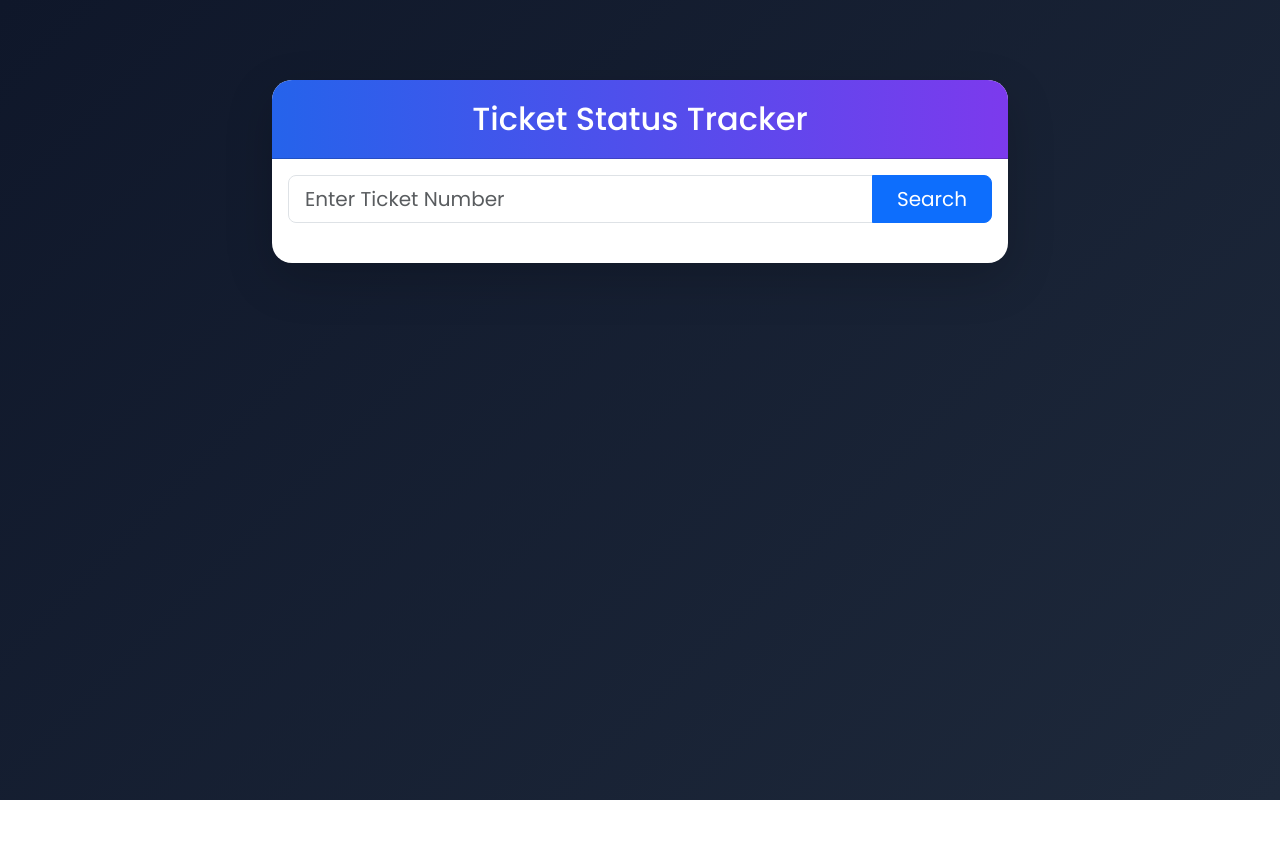
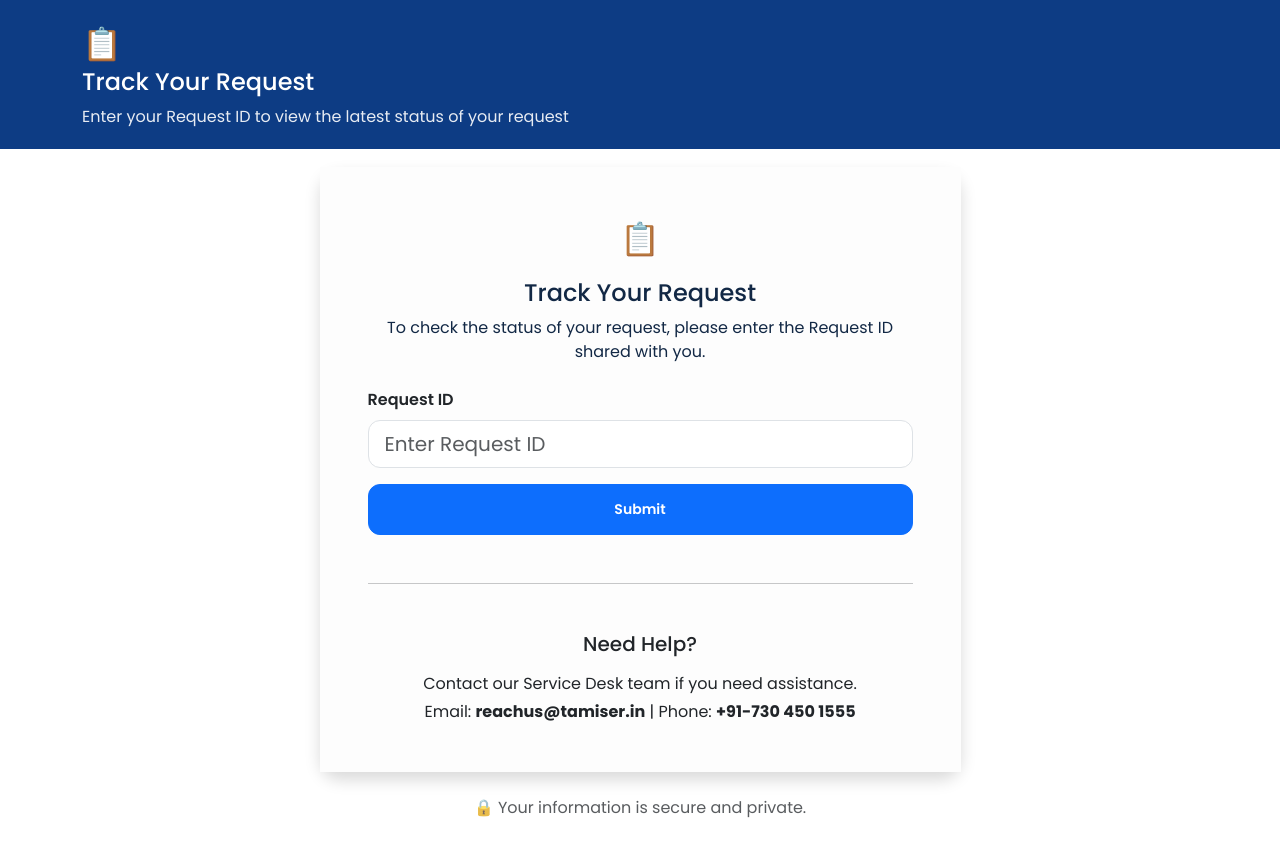
Before and after one commit to Muhilan25/ticket-status-tracker, a website: page public/index.html in a window 1280 px wide. Before the commit the page ends 800 px from the top, so only its background shows below. Drawn offline with nearby package versions, Linux system fonts and the light colour scheme.

Commit message:
ui page update

```diff
--- a/public/index.html
+++ b/public/index.html
@@ -3,56 +3,110 @@
 <head>
 <meta charset="UTF-8">
 <meta name="viewport" content="width=device-width, initial-scale=1.0">
-    <title>Ticket Status Tracker</title>
 
-    <!-- Bootstrap 5 -->
+<title>Track Your Request</title>
+<!-- Font Awesome Icons -->
+<link rel="stylesheet" href="https://cdnjs.cloudflare.com/ajax/libs/font-awesome/6.4.0/css/all.min.css">
 <link href="https://cdn.jsdelivr.net/npm/bootstrap@5.3.3/dist/css/bootstrap.min.css" rel="stylesheet">
-
-    <!-- Google Fonts -->
 <link href="https://fonts.googleapis.com/css2?family=Poppins:wght@300;400;500;600;700&display=swap" rel="stylesheet">
 
 <link rel="stylesheet" href="style.css">
 </head>
+
 <body>
 
-<div class="main-wrapper">
+<!-- Top Banner -->
+<div class="hero-section">
+    <div class="container">
+        <div class="hero-title">
+   <div class="hero-icon-box">
+         📋
+    </div>
+        <h4>Track Your Request</h4>
+        <p >Enter your Request ID to view the latest status of your request</p>
+    </div>
+</div>
+</div>
 
-    <div class="container">
+<!-- Main Card -->
+<div class="container py-5">
 
     <div class="row justify-content-center">
 
-            <div class="col-lg-8">
+        <div class="col-lg-7">
 
-                <div class="card shadow-lg border-0 ticket-card">
+            <div class="card main-card border-0 shadow">
 
-                    <div class="card-header text-center">
-                        <h2 class="mb-0"> Ticket Status Tracker</h2>
+                <div class="card-body p-5" style="background-color: #fdfdfd;">
+
+                    <div class="text-center mb-4">
+
+                        <div class="hero-icon-box">
+                            📋
                         </div>
 
-                    <div class="card-body">
+                        <h4 class="request-head mt-3">
+                            Track Your Request
+                        </h4>
 
-                        <div class="input-group input-group-lg">
+                        <p class="request-para" >
+                            To check the status of your request, please enter the Request ID shared with you.
+                        </p>
+
+                    </div>
+
+                    <div class="mb-3">
+
+                        <label class="form-label fw-semibold">
+                            Request ID
+                        </label>
 
                         <input
                             type="text"
                             id="ticketNo"
-                                class="form-control"
-                                placeholder="Enter Ticket Number">
-
-                            <button
-                                class="btn btn-primary px-4"
-                                onclick="searchTicket()">
-                                Search
-                            </button>
+                            class="form-control form-control-lg"
+                            placeholder="Enter Request ID "
+                        >
 
                     </div>
 
+                    <button
+                        class="btn btn-primary btn-sm w-100"
+                        onclick="searchTicket()"
+                    >
+                        Submit
+                    </button>
+
                     <div id="result" class="mt-4"></div>
+
+                    <hr class="my-5">
+
+                    <div class="text-center">
+
+                        <h5 class="mb-3">
+                            Need Help?
+                        </h5>
+
+                        <p class="mb-1">
+                            Contact our Service Desk team if you need assistance.
+                        </p>
+
+                        <p class="mb-0">
+                            Email:
+                            <strong>reachus@tamiser.in</strong>
+                            |
+                            Phone:
+                            <strong>+91-730 450 1555</strong>
+                        </p>
 
                     </div>
 
                 </div>
 
+            </div>
+
+            <div class="text-center mt-4 text-muted">
+                🔒 Your information is secure and private.
             </div>
 
         </div>
@@ -62,7 +116,6 @@
 </div>
 
 <script src="script.js"></script>
-<script src="https://cdn.jsdelivr.net/npm/bootstrap@5.3.3/dist/js/bootstrap.bundle.min.js"></script>
 
 </body>
 </html>
--- a/public/script.js
+++ b/public/script.js
@@ -38,35 +38,87 @@ async function searchTicket() {
         }
 
         resultDiv.innerHTML = `
-            <div class="card shadow-sm border-0 result-card">
-                <div class="card-header bg-success text-white">
-                    <h5 class="mb-0">Ticket Details</h5>
-                </div>
-                <div class="card-body">
-                    <div class="table-responsive">
-                        <table class="table table-bordered align-middle">
-                            <tbody>
-                                ${row("Ticket Number", data.ticketNo)}
-                                ${row("Subject", data.subject)}
-                                ${row("Date Created", data.date)}
-                                ${row("Due By", data.dueBy)}
-                                ${row("Requester Name", data.requesterName)}
-                                ${row("Requester Email", data.requesterEmail)}
-                                <tr>
-                                    <th>Status</th>
-                                    <td>${statusBadge(data.status)}</td>
-                                </tr>
-                                ${row("Priority", data.priority)}
-                                ${row("display", data.display_id)}
-                                ${row("Assigned Technician", data.technician)}
-                                ${row("Group", data.group)}
-                                ${row("Category", data.category)}
-                                ${row("Site", data.site)}
-                            </tbody>
-                        </table>
-                    </div>
-                </div>
-            </div>`;
+<div class="ticket-result">
+
+    <div class="card border-0 shadow-sm mb-4">
+
+        <div class="card-header bg-white">
+            <h4 class="mb-0">📋 Request Details</h4>
+        </div>
+
+        <div class="card-body p-0">
+
+            <table class="table table-bordered mb-0">
+
+                <tr>
+                    <th width="35%">Ticket Number</th>
+                    <td>${data.displayId || data.ticketNo}</td>
+                </tr>
+
+                <tr>
+                    <th>Current Status</th>
+                    <td>
+                        <span class="badge status-badge">
+                            ${data.status}
+                        </span>
+                    </td>
+                </tr>
+
+                <tr>
+                    <th>Priority</th>
+                    <td>${data.priority || "-"}</td>
+                </tr>
+
+                <tr>
+                    <th>Created Date</th>
+                    <td>${data.date || "-"}</td>
+                </tr>
+
+                <tr>
+                    <th>Last Updated</th>
+                    <td>${data.date || "-"}</td>
+                </tr>
+
+            </table>
+
+        </div>
+
+    </div>
+
+    <div class="card border-0 shadow-sm mb-4">
+
+        <div class="card-body">
+
+            <h4>📝 Resolution Summary</h4>
+
+            <p class="mb-0">
+                ${data.subject || "No summary available"}
+            </p>
+
+        </div>
+
+    </div>
+
+
+
+    <div class="card border-0 shadow-sm">
+
+        <div class="card-body">
+
+            <h5>🎧 Need Assistance?</h5>
+
+            <p class="mb-0">
+                Contact Service Desk and quote
+                <strong>${data.displayId}</strong>
+            </p>
+
+        </div>
+
+    </div>
+
+</div>
+`;
+
 
     } catch (err) {
         resultDiv.innerHTML = `
--- a/public/style.css
+++ b/public/style.css
@@ -1,61 +1,121 @@
-body {
-    font-family: 'Poppins', sans-serif;
-    background: linear-gradient(
-        135deg,
-        #0f172a,
-        #1e293b
-    );
-    min-height: 100vh;
+body{
+    font-family:'Poppins',sans-serif;
+    background:#ffffff;
 }
 
-.main-wrapper {
-    padding-top: 80px;
+
+.hero-section{
+    background:#0d3c84;
+    color:#fff;
+    padding:20px 0;
 }
 
-.ticket-card {
-    border-radius: 20px;
-    overflow: hidden;
+.hero-section h1{
+    font-weight:500;
+    margin-bottom:10px;
 }
 
-.card-header {
-    background: linear-gradient(
-        90deg,
-        #2563eb,
-        #7c3aed
-    );
-    color: white;
-    padding: 20px;
+.hero-icon{
+    width:70px;
+    height:70px;
+    border:2px solid rgba(255,255,255,.4);
+    border-radius:50%;
+    display:flex;
+    align-items:center;
+    justify-content:center;
 }
 
-.form-control {
-    border-radius: 10px 0 0 10px;
+.hero-icon-box{
+    font-size:32px;
+    color:white;
 }
 
-.btn-primary {
-    border-radius: 0 10px 10px 0;
+
+.hero-section p{
+    margin:0;
+    opacity:.9;
 }
 
-.table {
-    border-radius: 12px;
-    overflow: hidden;
+.main-card{
+    border-radius:20px;
+    margin-top:-30px;
 }
 
-.table th {
-    background: #0f172a;
-    color: white;
+.icon-box{
+    font-size:50px;
 }
 
-.result-card {
-    animation: fadeIn 0.4s ease-in-out;
+.form-control{
+    border-radius:12px;
 }
 
-@keyframes fadeIn {
-    from {
-        opacity: 0;
-        transform: translateY(15px);
-    }
-    to {
-        opacity: 1;
-        transform: translateY(0);
-    }
+.btn-primary{
+    border-radius:12px;
+    padding:14px;
+    font-weight:600;
 }
+
+#result .card{
+    border-radius:15px;
+}
+
+.request-head {
+    color: #122845;
+}
+.request-para {
+    color: #122845;
+    font-size: 16px;
+}
+.ticket-result .card{
+    border-radius:16px;
+}
+
+.status-badge{
+    background:#d1fae5;
+    color:#166534;
+    padding:8px 15px;
+    border-radius:20px;
+}
+
+.timeline{
+    display:flex;
+    align-items:center;
+    justify-content:space-between;
+    margin-top:30px;
+}
+
+.step{
+    text-align:center;
+    width:120px;
+}
+
+.circle{
+    width:45px;
+    height:45px;
+    border-radius:50%;
+    border:2px solid #cbd5e1;
+    display:flex;
+    align-items:center;
+    justify-content:center;
+    margin:auto;
+    font-weight:bold;
+}
+
+.completed .circle{
+    background:#22c55e;
+    color:white;
+    border:none;
+}
+
+.active .circle{
+    background:#2563eb;
+    color:white;
+    border:none;
+}
+
+.line{
+    flex:1;
+    height:3px;
+    background:#cbd5e1;
+    margin:0 10px;
+}
```
Lines whose indentation alone changed are shown as unchanged.
